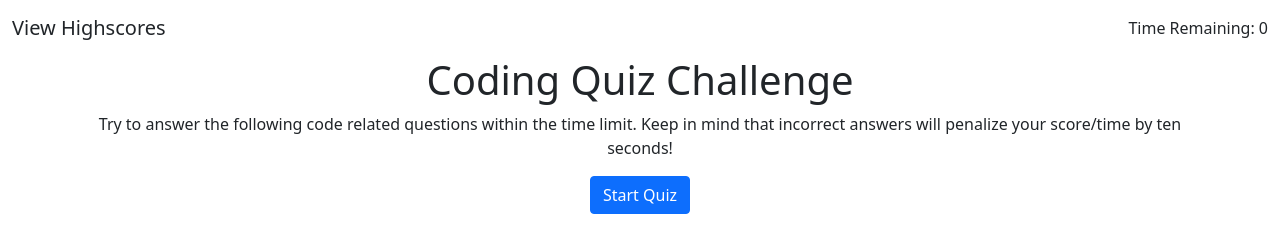
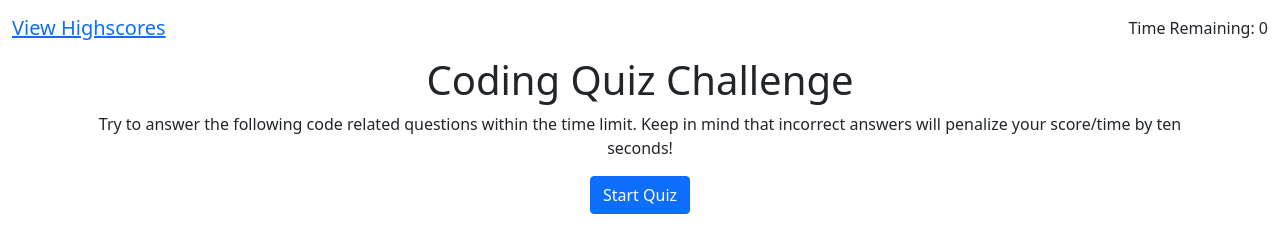
Before and after one commit to Udunomancer/gt-ft-coding-quiz, a plain HTML site: page index.html in a window 1280 px wide. Drawn offline with nearby package versions, Linux system fonts and the light colour scheme.

Commit message:
Changed nav in index.html to <a> tag to score.html

```diff
--- a/index.html
+++ b/index.html
@@ -9,7 +9,7 @@
 <body>
     <nav class="navbar">
         <div class="container-fluid">
-            <span class="navbar-brand mb-0 h1">View Highscores</span>
+            <span class="navbar-brand mb-0 h1"><a href="score.html">View Highscores</a></span>
             <span class="navbar-text" id="timer">Time Remaining: 0</span>
         </div>
 
```
